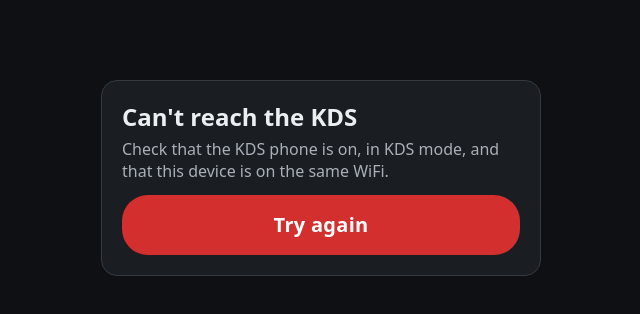
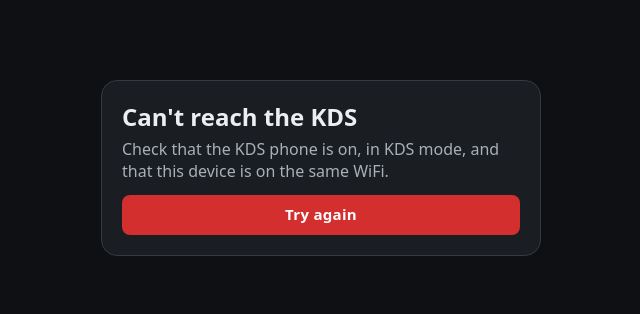
Before and after one commit to sarangbutter-admin/SOrder, a plain HTML site: page index.html in a window 1280 px wide. Shown: the whole page, without its empty margins (319-959 px from the left). Drawn offline with Linux system fonts and the light colour scheme; no server answers.

Commit message:
Web kitchen screen: slim buttons (same as the Android app)
Co-Authored-By: Claude Sonnet 5.5 <noreply@anthropic.com>
Claude-Session: https://claude.ai/code/session_01LK6HPr6wq3bz3hNf61wgxg

```diff
--- a/style.css
+++ b/style.css
@@ -285,3 +285,11 @@ html[data-theme="light"] .trow-toggle, .ticket.onhold .trow-toggle { background:
 .rfo:hover { background: rgba(255,255,255,.18); } .rfo svg.i { width: 20px; height: 20px; }
 .rfo::after { content: ""; position: absolute; inset: -4px; }
 .tband .src { margin-left: auto; }
+
+/* ---------- compact buttons (same as the phone): 40 px to look at, a 48 px touch area around them ---------- */
+.btn { position: relative; min-height: 40px; border-radius: 8px; padding: 0 14px; font-size: 15px; }
+.btn::after { content: ""; position: absolute; inset: -4px 0; }
+.btn.block { min-height: 40px; font-size: 15px; }
+.grid-cards.compact .btn.block, .histlist.compact .btn.block, .trow-side .btn.block { min-height: 40px; font-size: 15px; }
+.btn.small { min-height: 36px; font-size: 14px; }
+@media (max-width: 600px) { .btn { min-height: 40px; font-size: 15px; padding: 0 12px; } }
```
